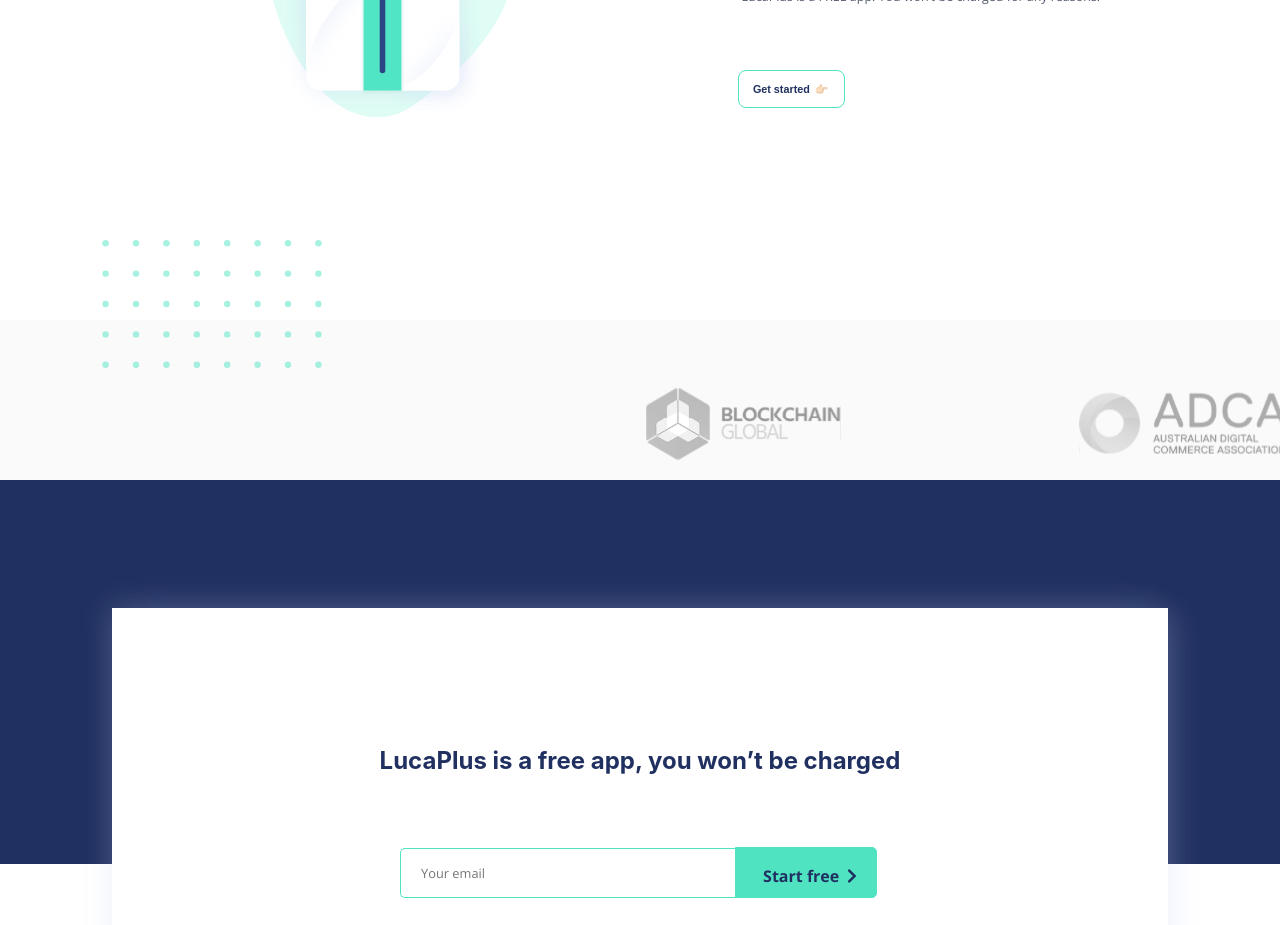
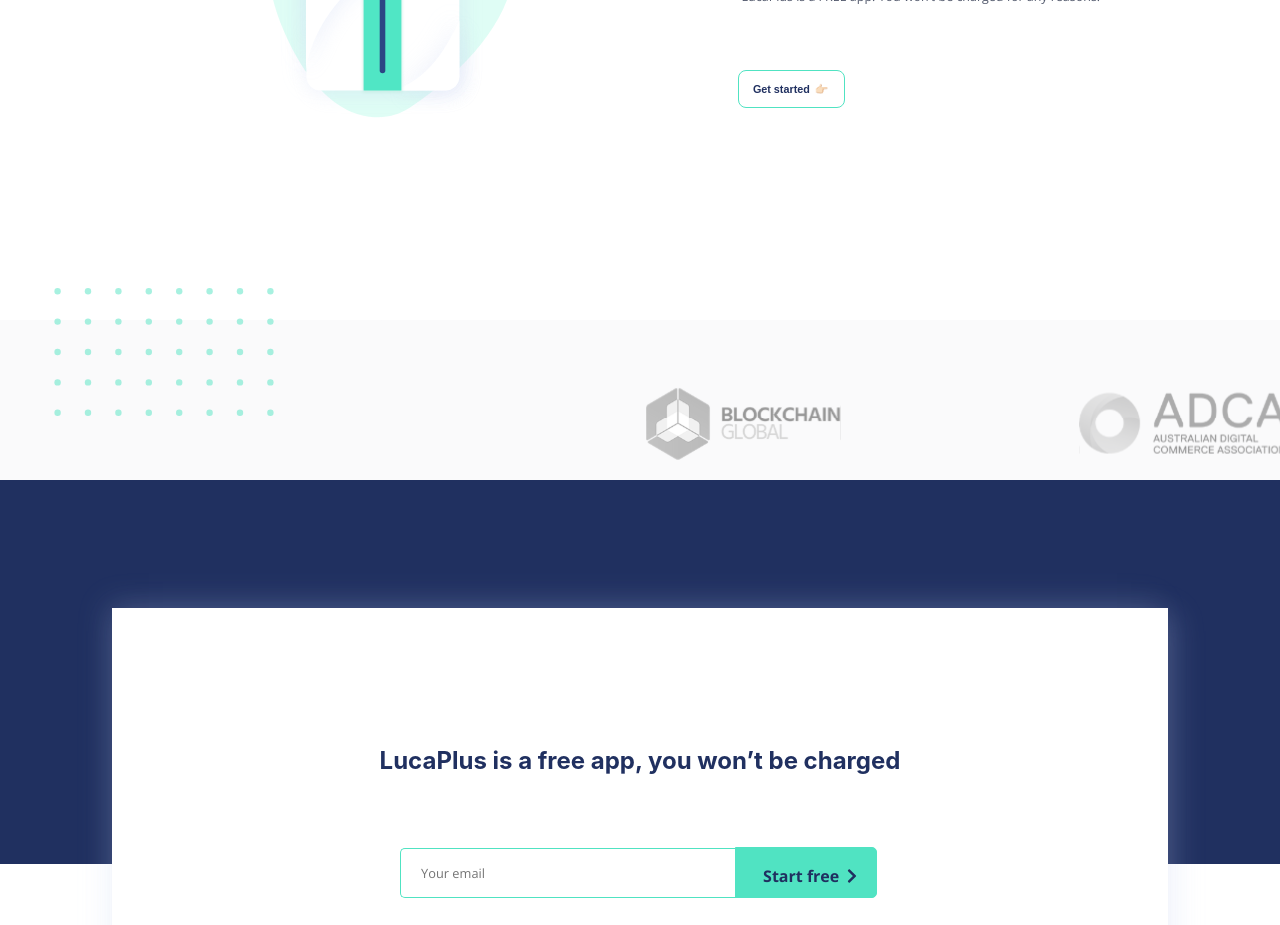
Before and after one commit to Lianakeys/LucaWebsite, a React (Create React App) app in the folder luca-website/: page / in a window 1280 px wide. Shown: the part 5400-6325 px from the top of the page. Built offline with nearby package versions, Linux system fonts and the light colour scheme.

Commit message:
fixed dotted section

```diff
--- a/luca-website/src/components/cssComponents/magic.css
+++ b/luca-website/src/components/cssComponents/magic.css
@@ -101,9 +101,9 @@
 
 
 .magic-dotted-section {
-    margin-top: -7rem;
+    margin-top: -4rem;
 
-    margin-right: 84rem;
+    margin-right: 90rem;
 }
 
 
```
